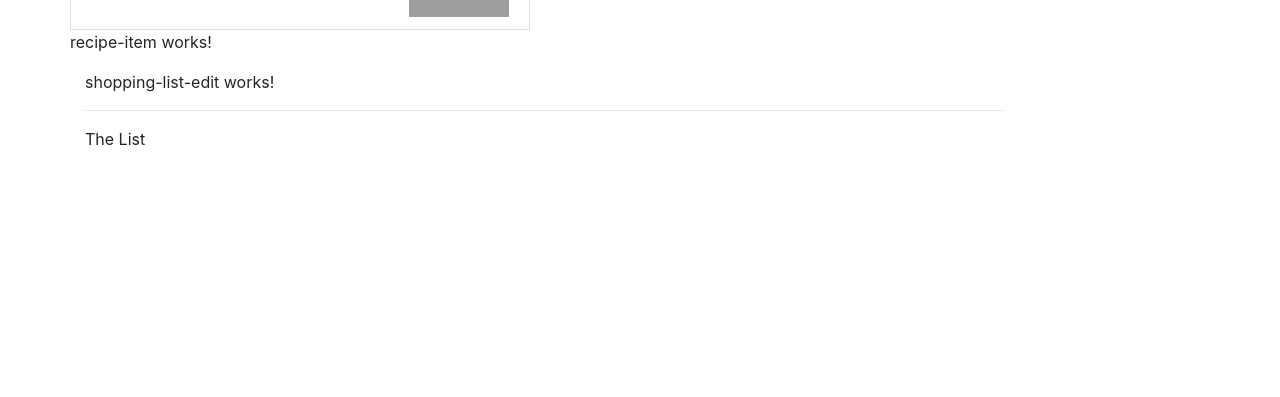
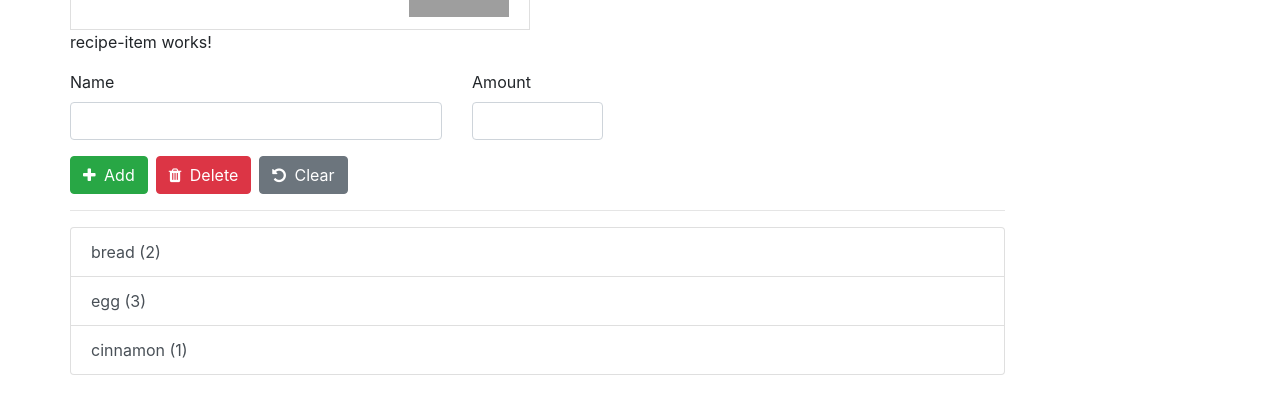
Before and after one commit to BekahT/meal-planner, an Angular app: page /recipe-book/1 in a window 1280 px wide. Shown: the part 325-722 px from the top of the page. Built offline with nearby package versions, Linux system fonts and the light colour scheme; grey boxes are pictures that could not be loaded.

Commit message:
Initial shopping-list - finished Basics Section

```diff
--- a/src/app/app.module.ts
+++ b/src/app/app.module.ts
@@ -1,5 +1,6 @@
 import { BrowserModule } from '@angular/platform-browser';
 import { NgModule } from '@angular/core';
+import { FormsModule } from '@angular/forms';
 
 import { AppComponent } from './app.component';
 import { ShoppingListComponent } from './shopping-list/shopping-list.component';
@@ -22,7 +23,8 @@ import { RecipeBookComponent } from './recipe-book/recipe-book.component';
     RecipeBookComponent
   ],
   imports: [
-    BrowserModule
+    BrowserModule,
+    FormsModule
   ],
   providers: [],
   bootstrap: [AppComponent]
--- a/src/app/recipe-book/recipe-detail/recipe-detail.component.html
+++ b/src/app/recipe-book/recipe-detail/recipe-detail.component.html
@@ -16,11 +16,11 @@
                 Manage Recipe
             </button>
             <div class="dropdown-menu" aria-labelledby="dropdownMenuButton">
-                <a class="dropdown-item" href="#"><i class="fa fa-cart-plus mr-2" aria-hidden="true"></i>
+                <a class="dropdown-item" href="#"><i class="fa fa-cart-plus mr-1" aria-hidden="true"></i>
                     Add to Shopping List</a>
-                <a class="dropdown-item" href="#"><i class="fa fa-pencil mr-2" aria-hidden="true"></i>
+                <a class="dropdown-item" href="#"><i class="fa fa-pencil mr-1" aria-hidden="true"></i>
                     Edit Recipe</a>
-                <a class="dropdown-item" href="#"><i class="fa fa-trash mr-2" aria-hidden="true"></i>
+                <a class="dropdown-item" href="#"><i class="fa fa-trash mr-1" aria-hidden="true"></i>
                     Delete Recipe</a>
             </div>
         </div>
--- a/src/app/recipe-book/recipe-list/recipe-list.component.html
+++ b/src/app/recipe-book/recipe-list/recipe-list.component.html
@@ -1,6 +1,6 @@
 <div class="row">
     <div class="col-md-12 pl-0">
-        <button class="btn btn-primary"><i class="fa fa-plus mr-2" aria-hidden="true"></i>New Recipe</button>
+        <button class="btn btn-primary"><i class="fa fa-plus mr-1" aria-hidden="true"></i>New Recipe</button>
         <hr>
     </div>
 </div>
--- a/src/app/recipe-book/recipe.model.ts
+++ b/src/app/recipe-book/recipe.model.ts
@@ -1,11 +1,3 @@
 export class Recipe {
-    public name: string;
-    public description: string;
-    public imgPath: string;
-
-    constructor(name: string, description: string, imgPath: string) {
-        this.name = name;
-        this.description = description;
-        this.imgPath = imgPath;
-    }
+    constructor(public name: string, public description: string, public imgPath: string) {}
 }
--- /dev/null
+++ b/src/app/shared/ingredient.model.ts
@@ -0,0 +1,3 @@
+export class Ingredient {
+    constructor(public name: string, public amount: number){}
+}
--- a/src/app/shopping-list/shopping-list-edit/shopping-list-edit.component.html
+++ b/src/app/shopping-list/shopping-list-edit/shopping-list-edit.component.html
@@ -1 +1,26 @@
-<p>shopping-list-edit works!</p>
+<div class="row">
+    <div class="col-md-12">
+        <form>
+            <div class="row">
+                <div class="col-md-5 form-group">
+                    <label for="name">Name</label>
+                    <input type="text" class="form-control" id="name">
+                </div>
+                <div class="col-md-2 form-group">
+                    <label for="amount">Amount</label>
+                    <input type="number" class="form-control" id="amount" min="0" max="100">
+                </div>
+            </div>
+            <div class="row">
+                <div class="col-md-12">
+                    <button class="btn btn-success" type="submit"><i class="fa fa-plus mr-1" aria-hidden="true"></i>
+                        Add</button>
+                    <button class="btn btn-danger mx-2"><i class="fa fa-trash mr-1" aria-hidden="true"></i>
+                        Delete</button>
+                    <button class="btn btn-secondary" type="reset"><i class="fa fa-undo mr-1" aria-hidden="true"></i>
+                        Clear</button>
+                </div>
+            </div>
+        </form>
+    </div>
+</div>
--- a/src/app/shopping-list/shopping-list-edit/shopping-list-edit.component.ts
+++ b/src/app/shopping-list/shopping-list-edit/shopping-list-edit.component.ts
@@ -11,5 +11,4 @@ export class ShoppingListEditComponent implements OnInit {
 
   ngOnInit(): void {
   }
-
 }
--- a/src/app/shopping-list/shopping-list.component.css
+++ b/src/app/shopping-list/shopping-list.component.css
@@ -0,0 +1,3 @@
+.list-group-item {
+    cursor: pointer;
+}
--- a/src/app/shopping-list/shopping-list.component.html
+++ b/src/app/shopping-list/shopping-list.component.html
@@ -1,7 +1,10 @@
 <div class="row">
-    <div class="col-md-10">
+    <div class="col-md-10 pl-0">
         <app-shopping-list-edit></app-shopping-list-edit>
         <hr>
-        <p>The List</p>
+        <div class="list-group">
+            <a *ngFor="let ingredient of ingredients"
+            class="list-group-item list-group-item-action">{{ ingredient.name }} ({{ ingredient.amount }})</a>
+        </div>
     </div>
 </div>
--- a/src/app/shopping-list/shopping-list.component.ts
+++ b/src/app/shopping-list/shopping-list.component.ts
@@ -1,4 +1,5 @@
 import { Component, OnInit } from '@angular/core';
+import { Ingredient } from '../shared/ingredient.model';
 
 @Component({
   selector: 'app-shopping-list',
@@ -6,10 +7,14 @@ import { Component, OnInit } from '@angular/core';
   styleUrls: ['./shopping-list.component.css']
 })
 export class ShoppingListComponent implements OnInit {
+  ingredients: Ingredient[] = [
+    new Ingredient("bread", 2),
+    new Ingredient("egg", 3),
+    new Ingredient("cinnamon", 1)
+  ];
 
   constructor() { }
 
   ngOnInit(): void {
   }
-
 }
```
